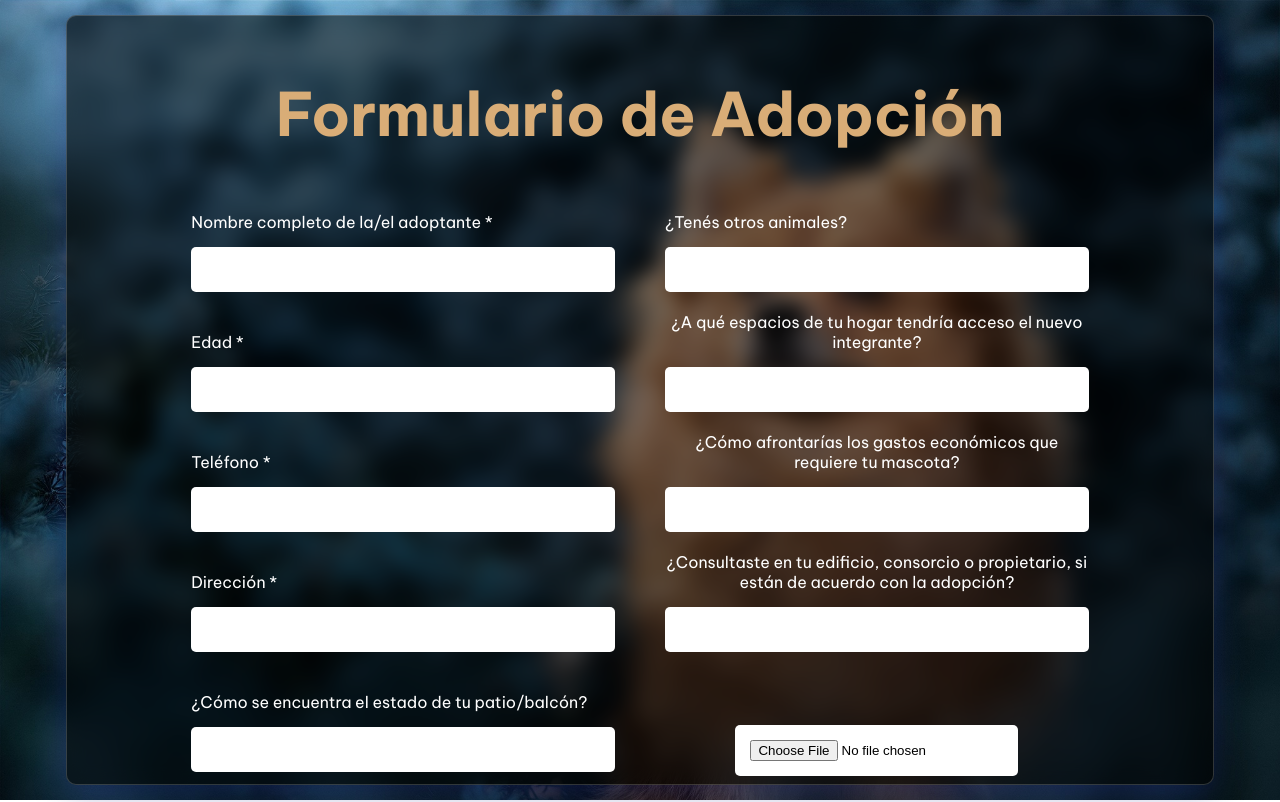
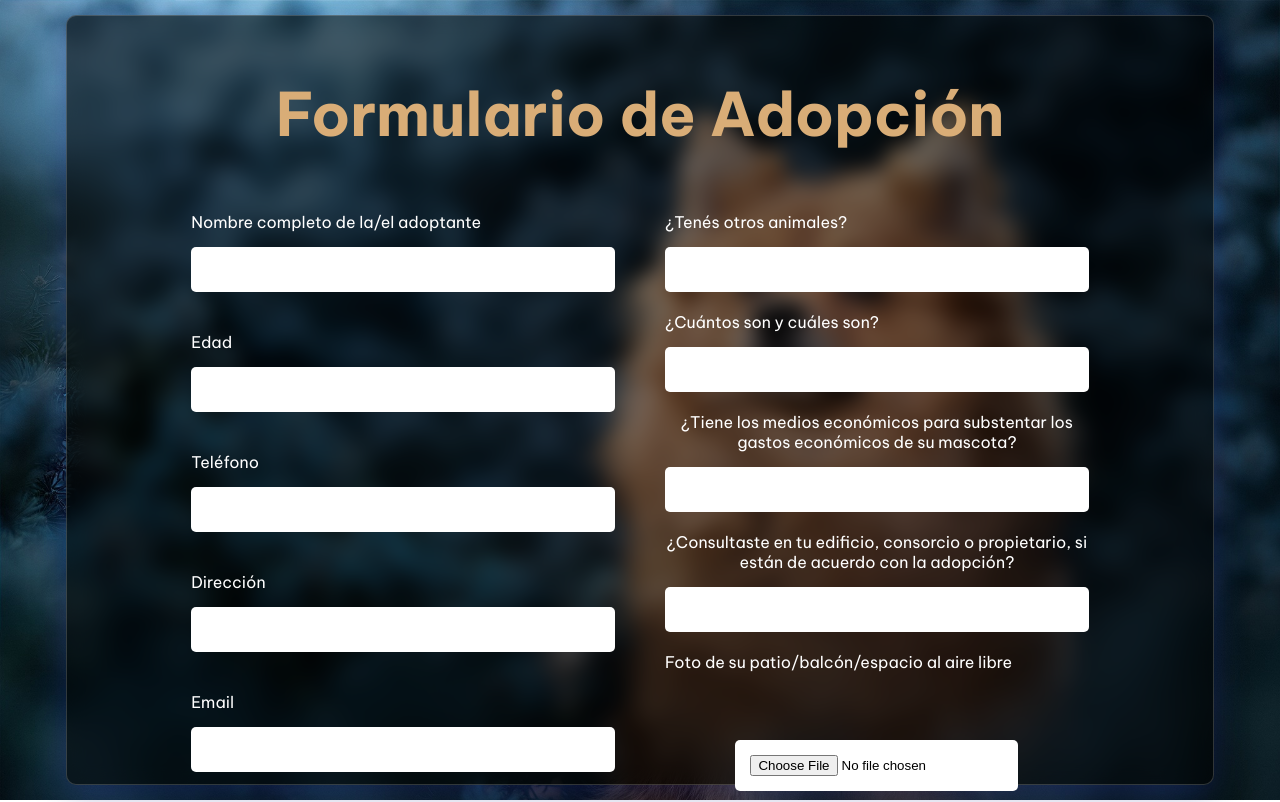
Before and after one commit to FedeCoderTeam/PatitasFelices, a React (Create React App) app in the folder frontend/: page /form in a window 1280 px wide. Shown: the top 802 px of the page. Built offline with nearby package versions, Linux system fonts and the light colour scheme; no server answers.

Commit message:
adoptionForm FORMIK

```diff
--- a/frontend/package.json
+++ b/frontend/package.json
@@ -13,6 +13,8 @@
     "@testing-library/user-event": "^13.5.0",
     "aos": "^2.3.4",
     "axios": "^1.3.5",
+    "formik": "^2.2.9",
+    "formik-yup": "^0.0.5",
     "react": "^18.2.0",
     "react-dom": "^18.2.0",
     "react-redux": "^8.0.5",
--- a/frontend/public/index.html
+++ b/frontend/public/index.html
@@ -30,5 +30,8 @@
 			AOS.init();
 		  </script>
 		  <!-- AOS ANIMATION -->
+		  <!-- FORMIK -->
+		  <script src="https://unpkg.com/formik/dist/formik.umd.production.min.js"></script>
+		  <!-- FORMIK -->
 	</body>
 </html>
--- a/frontend/src/components/Forms/AdoptionForm/AdoptionForm.jsx
+++ b/frontend/src/components/Forms/AdoptionForm/AdoptionForm.jsx
@@ -1,38 +1,62 @@
 import React from 'react';
 import './adoptionForm.css';
 import upload from './images/upload.png'
+import { Formik, Form, Field, ErrorMessage } from 'formik';
+import validate from '../validations/validate'
 
 const AdoptionForm = () => {
-   const handleClick = () => {
+    const initialValues = {
+        fullName: '',
+        age: '',
+        phone: '',
+        address: '',
+        email: '',
+        state: '',
+        otherAnimals: '',
+        howMany: '',
+        income: '',
+        allowance: '',
+        image: ''
+    };
 
+    const handleSubmit = (values) => {
+        console.log(values)
     }
+
     return (
         <div className='mainContainer-Form'>
             <div className='container-Form'>
-                <form>
+                <Formik initialValues={initialValues} validate={validate} onSubmit={handleSubmit}>
+                    {({
+                        errors, touched }) => (<Form>
                             <h1 className='title-Form'>Formulario de Adopción</h1>
                             <div className='box-Form'>
                                 <div className='containerInputsLeft-Form'>
-                            <label>Nombre completo de la/el adoptante *</label>
+                                    <label htmlFor='fullName'>Nombre completo de la/el adoptante</label>
+                                    <Field name='fullName' type='text' />
+                                    <ErrorMessage name='fullName' />
+                                    {/* <input value='' name='name' placeholder='Ej: Marcos Galará' type="text" /> */}
+                                    <label>Edad</label>
+                                    <input type="number" />
+                                    <label>Teléfono</label>
+                                    <input type="number" />
+                                    <label>Dirección</label>
                                     <input type="text" />
-                            <label>Edad *</label>
-                            <input type="number" />
-                            <label>Teléfono *</label>
-                            <input type="number" />
-                            <label>Dirección *</label>
-                            <input type="text" />
+                                    <label>Email</label>
+                                    <input type="email" />
                                     <label>¿Cómo se encuentra el estado de tu patio/balcón?</label>
                                     <input type="text" />
                                 </div>
                                 <div className='containerInputsRight-Form'>
                                     <label>¿Tenés otros animales?</label>
                                     <input type="text" />
-                            <label>¿A qué espacios de tu hogar tendría acceso el nuevo integrante?</label>
+                                    <label>¿Cuántos son y cuáles son?</label>
                                     <input type="text" />
-                            <label>¿Cómo afrontarías los gastos económicos que requiere tu mascota?</label>
+                                    <label>¿Tiene los medios económicos para substentar los gastos económicos de su mascota?</label>
                                     <input type="text" />
                                     <label>¿Consultaste en tu edificio, consorcio o propietario, si están de acuerdo con la adopción?</label>
                                     <input type="text" />
+                                    <label>Foto de su patio/balcón/espacio al aire libre</label>
                                     <div className='containerUpload-Form'>
                                         <input className='upload-Form' type="file" />
                                     </div>
@@ -43,7 +67,9 @@ const AdoptionForm = () => {
                             <div className='containerBtn-Form'>
                                 <button type='submit'>ENVIAR</button>
                             </div>
-                </form>
+                        </Form>
+                    )}
+                </Formik>
             </div>
         </div>
     )
--- /dev/null
+++ b/frontend/src/components/Forms/validations/validate.js
@@ -0,0 +1,7 @@
+export default function validate(values) {
+  const errors = {};
+  if (!values.fullName) {
+    errors.fullName = "Se requiere que escribas tu nombre completo";
+  }
+  return errors;
+}
```
Lines whose indentation alone changed are shown as unchanged.
